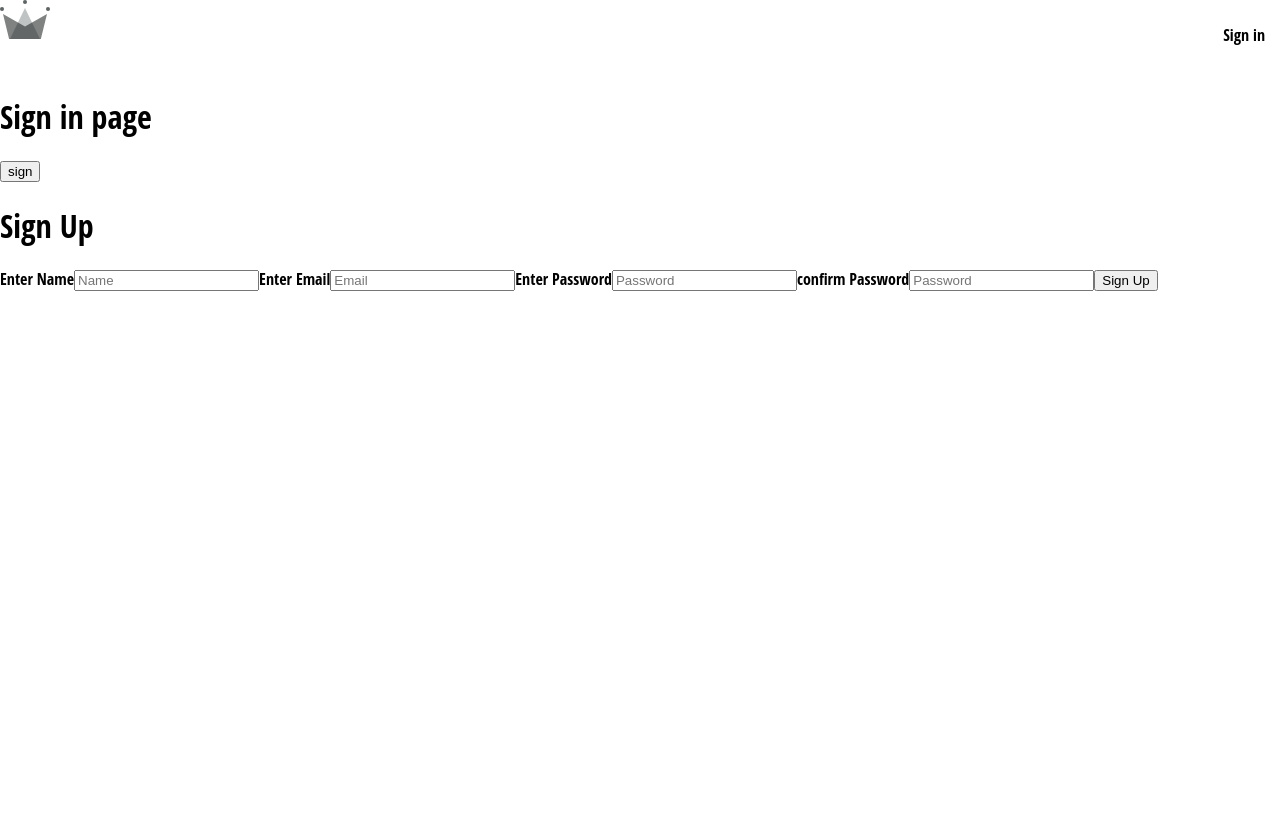
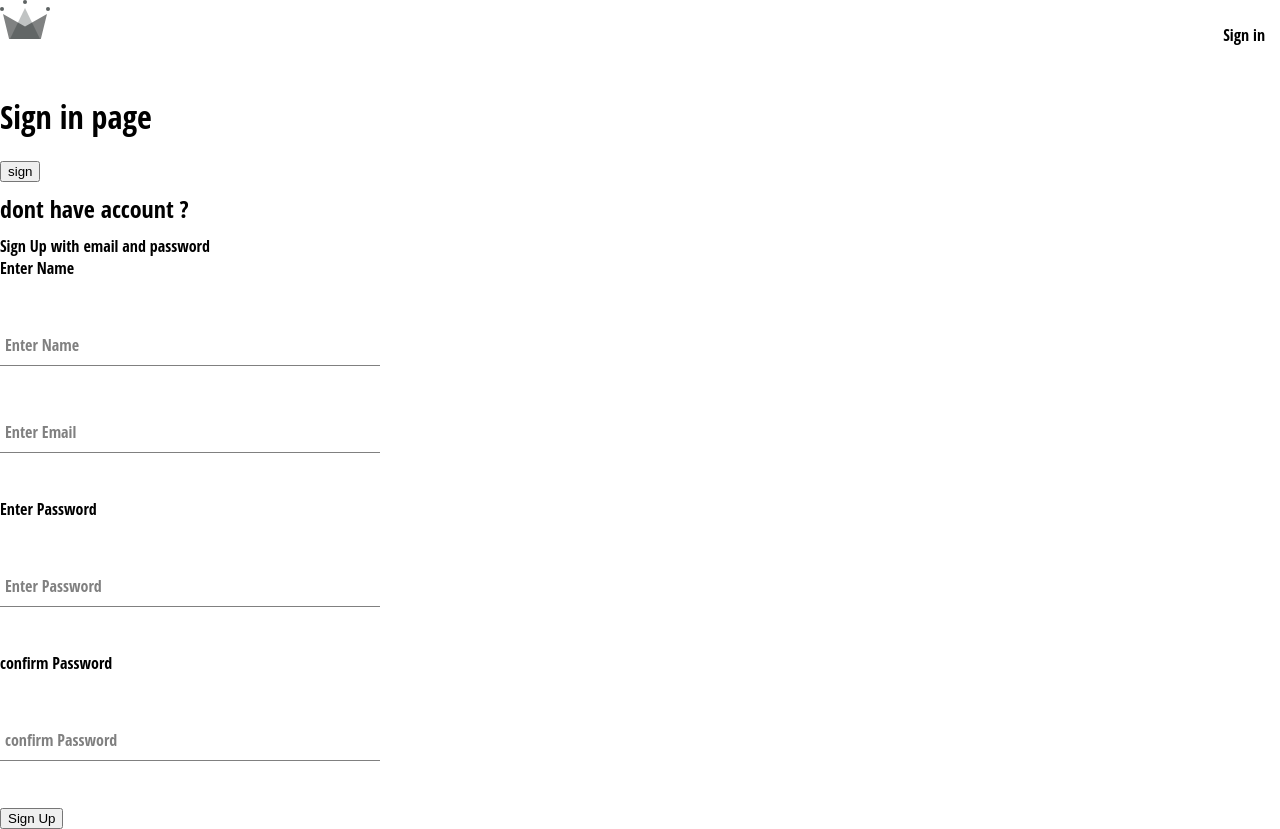
Before and after one commit to LukaTypeScripter/e-comerce-firebase, a React (Create React App) app: page /sign-in in a window 1280 px wide. Before the commit the page ends 800 px from the top, so only its background shows below. Built offline with nearby package versions, Linux system fonts and the light colour scheme.

Commit message:
added some new logic

```diff
--- a/src/components/sign-up/SignUp.tsx
+++ b/src/components/sign-up/SignUp.tsx
@@ -1,53 +1,99 @@
-import React from 'react'
-import { useState } from 'react'
-import { createAuthUserWithEmailAndPassword,createUserDocumentFromAuth } from '../../utlis/firbase/firebase'
+import React from "react";
+import { useState } from "react";
+import {
+  createAuthUserWithEmailAndPassword,
+  createUserDocumentFromAuth,
+} from "../../utlis/firbase/firebase";
+import { FirebaseError } from "firebase/app";
+import FormInput from "../form-input/formInput";
+import Button from "../button/Button";
+import './signUp.scss'
 const defaultformFields = {
-    displayName:'',
-    email:'',
-    password:'',
-    confirmPassword:''
-}
+  displayName: "",
+  email: "",
+  password: "",
+  confirmPassword: "",
+};
 function SignUp() {
-    const [formFields,setFormFields] = useState(defaultformFields)
+  const [formFields, setFormFields] = useState(defaultformFields);
 
-    const {displayName,email,password,confirmPassword} = formFields
+  const { displayName, email, password, confirmPassword } = formFields;
 
-    const handleChange = (e:React.ChangeEvent<HTMLInputElement>) => {
-        setFormFields({
-          ...formFields,
-            [e.target.name]:e.target.value
-        })
+  const handleChange = (e: React.ChangeEvent<HTMLInputElement>) => {
+    setFormFields({
+      ...formFields,
+      [e.target.name]: e.target.value,
+    });
+  };
+  const handleSubmit = async (e: React.FormEvent<HTMLFormElement>) => {
+    e.preventDefault();
+    if (password !== confirmPassword) {
+      alert("Passwords do not match");
+      return;
     }
-    const handleSubmit = async (e:React.FormEvent<HTMLFormElement>) => {
-        e.preventDefault()
-        if(password !== confirmPassword) {
-            alert('Passwords do not match')
-            return;
-        }
-        try {
-          const {user} = await  createAuthUserWithEmailAndPassword(email,password);
-          await createUserDocumentFromAuth(user,{displayName})
-        } catch (error) {
-            console.log("error has happened" + error)
-        }
+    try {
+      const result = await createAuthUserWithEmailAndPassword(email, password);
+      if (result && result.user) {
+        const { user } = result;
+        await createUserDocumentFromAuth(user, { displayName });
+      }
+    } catch (error: unknown) {
+      if ((error as FirebaseError).code === "auth/email-already-in-use") {
+        alert("Email already in use");
+      }
+      console.log("An error has occurred: " + error);
     }
+  };
 
-    return (
-    <div>
-        <h1>Sign Up</h1>
-        <form onSubmit={handleSubmit} >
-            <label htmlFor="">Enter Name</label>
-            <input type="text" placeholder="Name" name='displayName' required onChange={handleChange} />
-            <label htmlFor="">Enter Email</label>
-            <input type="email" placeholder="Email" name='email' required onChange={handleChange}/>
-            <label htmlFor="">Enter Password</label>
-            <input type="password" placeholder="Password" name='password' required onChange={handleChange}/>
-            <label htmlFor="">confirm Password</label>
-            <input type="password" placeholder="Password" name='confirmPassword' required onChange={handleChange}/>
-            <button type='submit'>Sign Up</button>
-        </form>
+  return (
+    <div className="sign-up-container">
+        <h2>dont have account ?</h2>
+      <span>Sign Up with email and password</span>
+      <form onSubmit={handleSubmit}>
+        <label htmlFor="">Enter Name</label>
+        <FormInput
+        label='Enter Name'
+          type="text"
+          placeholder="Name"
+          name="displayName"
+          value={displayName}
+          required
+          onChange={handleChange}
+        />
+        <label htmlFor=""></label>
+        <FormInput
+        label='Enter Email'
+          type="email"
+          placeholder="Email"
+          name="email"
+          value={email}
+          required
+          onChange={handleChange}
+        />
+        <label htmlFor="">Enter Password</label>
+        <FormInput
+        label='Enter Password'
+          type="password"
+          placeholder="Password"
+          name="password"
+          value={password}
+          required
+          onChange={handleChange}
+        />
+        <label htmlFor="">confirm Password</label>
+        <FormInput
+        label='confirm Password'
+          type="password"
+          placeholder="Password"
+          name="confirmPassword"
+          value={confirmPassword}
+          required
+          onChange={handleChange}
+        />
+        <Button type="submit">Sign Up</Button>
+      </form>
     </div>
-  )
+  );
 }
 
-export default SignUp
+export default SignUp;
```
